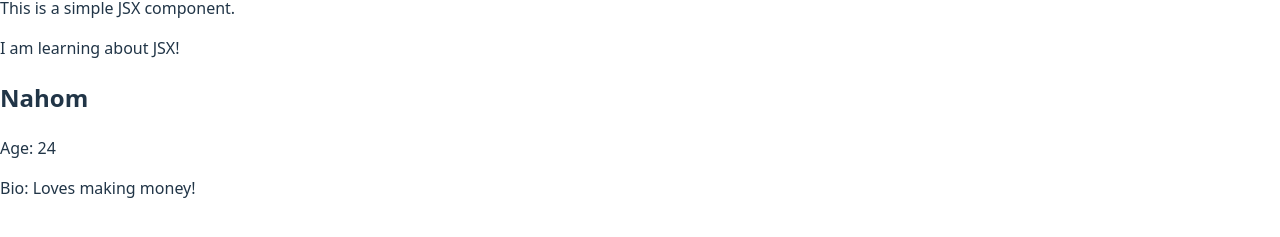
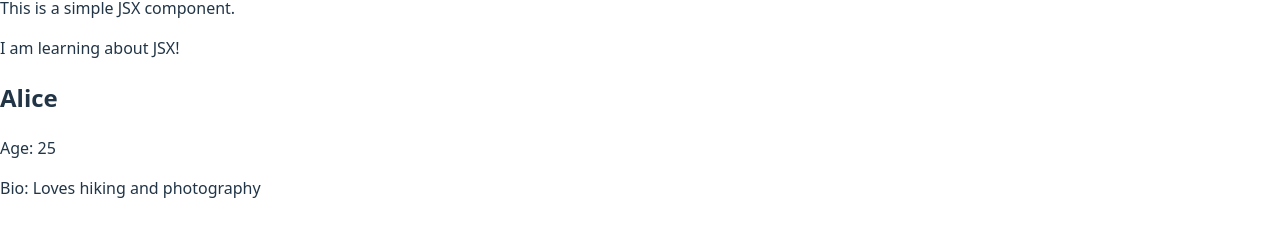
Before and after one commit to NahomHul/alx-fe-reactjs, a React (Vite) app in the folder alx-react-app/: page / in a window 1280 px wide. Shown: the part 451-688 px from the top of the page. Built offline with nearby package versions, Linux system fonts and the light colour scheme.

Commit message:
Alice Profile

```diff
--- a/alx-react-app/src/App.jsx
+++ b/alx-react-app/src/App.jsx
@@ -11,7 +11,7 @@
       <MainContent />
       <Footer />
       <WelcomeMessage />
-      <UserProfile name="Nahom" age="24" bio="Loves making money!"/>
+      <UserProfile name="Alice" age="25" bio="Loves hiking and photography" />
     </div>
   );
 }
```
